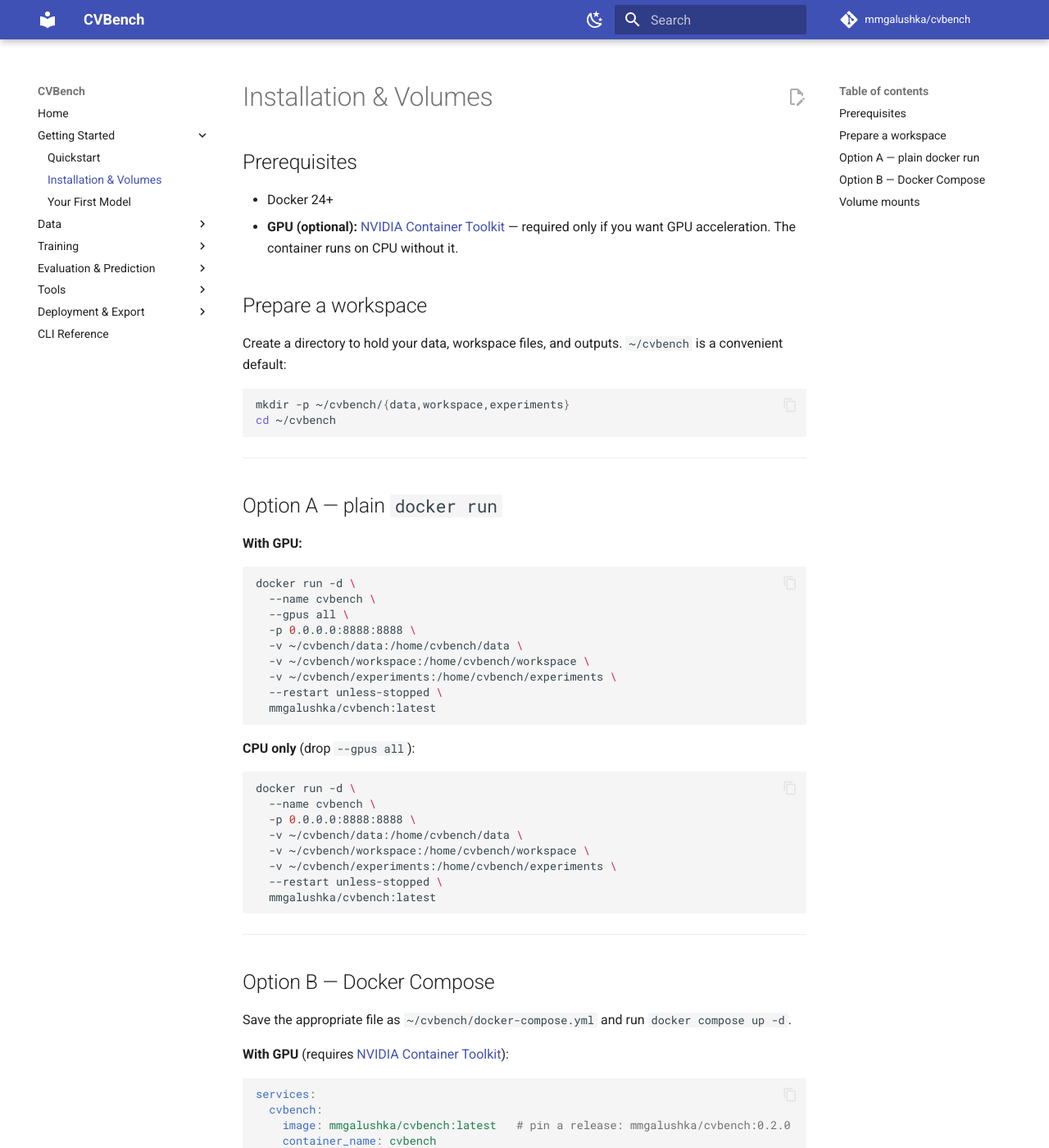
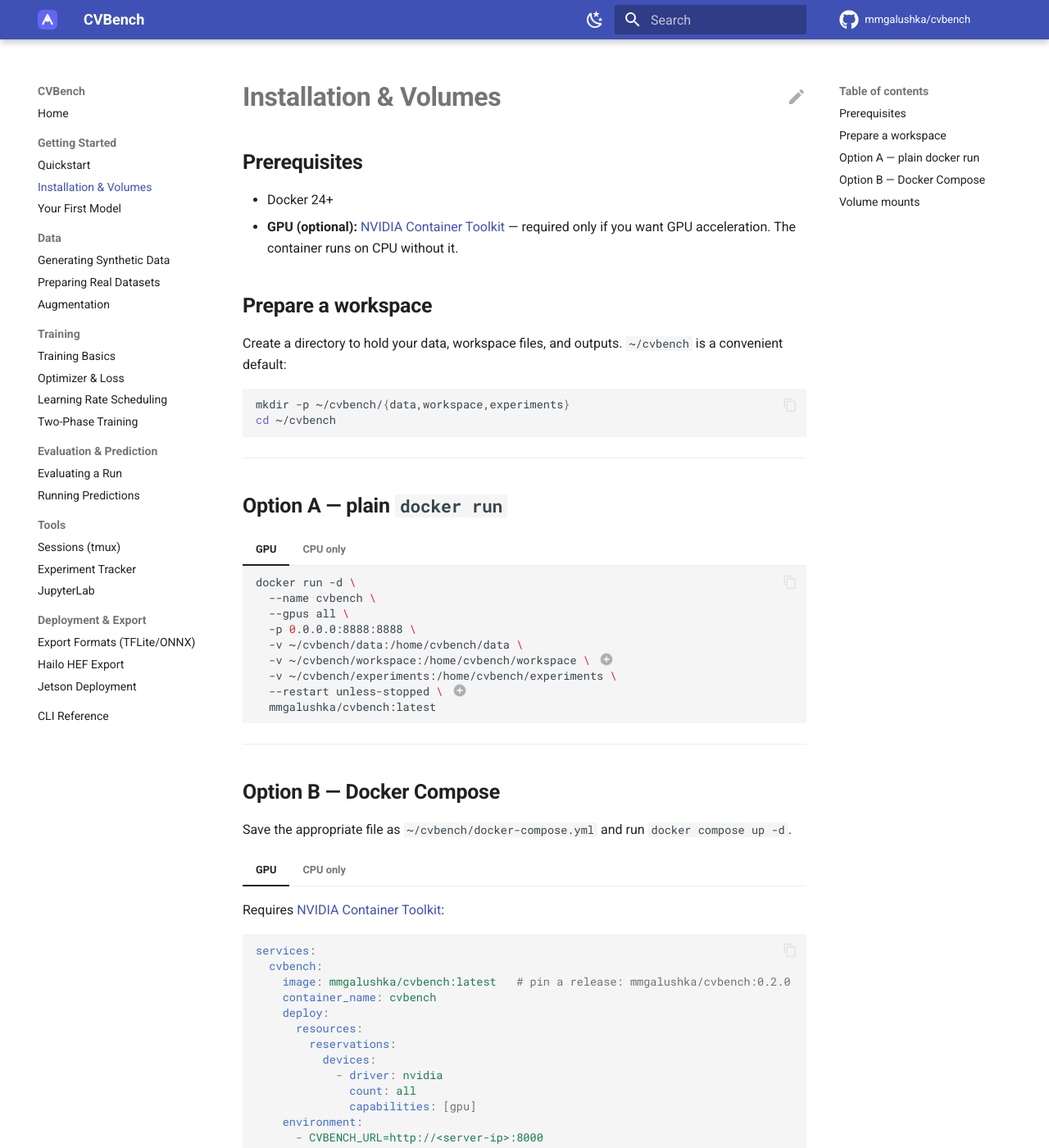
Before and after one commit to mmgalushka/cvbench, an MkDocs documentation site: the page built from docs/getting-started/installation.md, in a window 1280 px wide and 1400 px high. Shown: the whole window at 82% size. Built offline with MkDocs 1.6.1 and Material for MkDocs 9.7.7, drawn with Linux system fonts in a browser that asks for light colours; comment, search, counter and statistics services are not loaded; some of the changed text lies outside the part shown.

````diff
--- a/docs/getting-started/installation.md
+++ b/docs/getting-started/installation.md
@@ -20,32 +20,37 @@ cd ~/cvbench
 
 ## Option A — plain `docker run`
 
-**With GPU:**
+=== "GPU"
 
-```bash
-docker run -d \
-  --name cvbench \
-  --gpus all \
-  -p 0.0.0.0:8888:8888 \
-  -v ~/cvbench/data:/home/cvbench/data \
-  -v ~/cvbench/workspace:/home/cvbench/workspace \
-  -v ~/cvbench/experiments:/home/cvbench/experiments \
-  --restart unless-stopped \
-  mmgalushka/cvbench:latest
-```
+    ```bash
+    docker run -d \
+      --name cvbench \
+      --gpus all \
+      -p 0.0.0.0:8888:8888 \
+      -v ~/cvbench/data:/home/cvbench/data \
+      -v ~/cvbench/workspace:/home/cvbench/workspace \ # (1)!
+      -v ~/cvbench/experiments:/home/cvbench/experiments \
+      --restart unless-stopped \ # (2)!
+      mmgalushka/cvbench:latest
+    ```
 
-**CPU only** (drop `--gpus all`):
+    1. Bind-mounts your local `~/cvbench/workspace` directory into the container so notebooks and configs persist across restarts.
+    2. Automatically restarts the container after a reboot or crash, unless you stop it manually.
 
-```bash
-docker run -d \
-  --name cvbench \
-  -p 0.0.0.0:8888:8888 \
-  -v ~/cvbench/data:/home/cvbench/data \
-  -v ~/cvbench/workspace:/home/cvbench/workspace \
-  -v ~/cvbench/experiments:/home/cvbench/experiments \
-  --restart unless-stopped \
-  mmgalushka/cvbench:latest
-```
+=== "CPU only"
+
+    Drop `--gpus all`:
+
+    ```bash
+    docker run -d \
+      --name cvbench \
+      -p 0.0.0.0:8888:8888 \
+      -v ~/cvbench/data:/home/cvbench/data \
+      -v ~/cvbench/workspace:/home/cvbench/workspace \
+      -v ~/cvbench/experiments:/home/cvbench/experiments \
+      --restart unless-stopped \
+      mmgalushka/cvbench:latest
+    ```
 
 ---
 
@@ -53,50 +58,54 @@ docker run -d \
 
 Save the appropriate file as `~/cvbench/docker-compose.yml` and run `docker compose up -d`.
 
-**With GPU** (requires [NVIDIA Container Toolkit](https://docs.nvidia.com/datacenter/cloud-native/container-toolkit/install-guide.html)):
+=== "GPU"
 
-```yaml
-services:
-  cvbench:
-    image: mmgalushka/cvbench:latest   # pin a release: mmgalushka/cvbench:0.2.0
-    container_name: cvbench
-    deploy:
-      resources:
-        reservations:
-          devices:
-            - driver: nvidia
-              count: all
-              capabilities: [gpu]
-    environment:
-      - CVBENCH_URL=http://<server-ip>:8000
-    ports:
-      - "0.0.0.0:8000:8000"
-      - "0.0.0.0:8888:8888"
-    volumes:
-      - ~/cvbench/data:/home/cvbench/data
-      - ~/cvbench/workspace:/home/cvbench/workspace
-      - ~/cvbench/experiments:/home/cvbench/experiments
-    restart: unless-stopped
-```
+    Requires [NVIDIA Container Toolkit](https://docs.nvidia.com/datacenter/cloud-native/container-toolkit/install-guide.html):
 
-**CPU only** (remove the GPU lines):
+    ```yaml
+    services:
+      cvbench:
+        image: mmgalushka/cvbench:latest   # pin a release: mmgalushka/cvbench:0.2.0
+        container_name: cvbench
+        deploy:
+          resources:
+            reservations:
+              devices:
+                - driver: nvidia
+                  count: all
+                  capabilities: [gpu]
+        environment:
+          - CVBENCH_URL=http://<server-ip>:8000
+        ports:
+          - "0.0.0.0:8000:8000"
+          - "0.0.0.0:8888:8888"
+        volumes:
+          - ~/cvbench/data:/home/cvbench/data
+          - ~/cvbench/workspace:/home/cvbench/workspace
+          - ~/cvbench/experiments:/home/cvbench/experiments
+        restart: unless-stopped
+    ```
 
-```yaml
-services:
-  cvbench:
-    image: mmgalushka/cvbench:latest
-    container_name: cvbench
-    environment:
-      - CVBENCH_URL=http://<server-ip>:8000
-    ports:
-      - "0.0.0.0:8000:8000"
-      - "0.0.0.0:8888:8888"
-    volumes:
-      - ~/cvbench/data:/home/cvbench/data
-      - ~/cvbench/workspace:/home/cvbench/workspace
-      - ~/cvbench/experiments:/home/cvbench/experiments
-    restart: unless-stopped
-```
+=== "CPU only"
+
+    Remove the GPU `deploy` block:
+
+    ```yaml
+    services:
+      cvbench:
+        image: mmgalushka/cvbench:latest
+        container_name: cvbench
+        environment:
+          - CVBENCH_URL=http://<server-ip>:8000
+        ports:
+          - "0.0.0.0:8000:8000"
+          - "0.0.0.0:8888:8888"
+        volumes:
+          - ~/cvbench/data:/home/cvbench/data
+          - ~/cvbench/workspace:/home/cvbench/workspace
+          - ~/cvbench/experiments:/home/cvbench/experiments
+        restart: unless-stopped
+    ```
 
 Replace `<server-ip>` with the actual IP or hostname of your Docker host.
 
--- a/docs/stylesheets/extra.css
+++ b/docs/stylesheets/extra.css
@@ -26,3 +26,43 @@
   margin-top: 2rem;
   color: var(--md-default-fg-color--light);
 }
+
+/* Typographic rhythm refinements */
+.md-typeset h1 {
+  font-weight: 700;
+  letter-spacing: -0.02rem;
+}
+
+.md-typeset h2 {
+  font-weight: 600;
+  margin-top: 2rem;
+}
+
+.md-typeset h3 {
+  font-weight: 600;
+}
+
+/* Card hover affordance for feature grids */
+.md-typeset .grid.cards > ul > li,
+.md-typeset .grid.cards > ol > li {
+  transition: transform 0.15s ease, box-shadow 0.15s ease;
+}
+
+.md-typeset .grid.cards > ul > li:hover,
+.md-typeset .grid.cards > ol > li:hover {
+  transform: translateY(-2px);
+  box-shadow: var(--md-shadow-z2);
+}
+
+/* Softer corners on admonitions, collapsible details, and code blocks */
+.md-typeset .admonition,
+.md-typeset details,
+.md-typeset pre {
+  border-radius: 0.4rem;
+}
+
+/* Hero background/corner polish */
+.hero {
+  background: linear-gradient(180deg, var(--md-default-bg-color) 0%, var(--md-code-bg-color) 100%);
+  border-radius: 0.6rem;
+}
--- a/mkdocs.yml
+++ b/mkdocs.yml
@@ -37,40 +37,89 @@ nav:
 
 theme:
   name: material
+  logo: assets/images/favicon.svg
+  favicon: assets/images/favicon.svg
+  icon:
+    repo: fontawesome/brands/github
+    edit: material/pencil
+    view: material/eye
   palette:
     - media: "(prefers-color-scheme: light)"
       scheme: default
       primary: indigo
+      accent: indigo
       toggle:
         icon: material/weather-night
         name: Switch to dark mode
     - media: "(prefers-color-scheme: dark)"
       scheme: slate
       primary: indigo
+      accent: indigo
       toggle:
         icon: material/weather-sunny
         name: Switch to light mode
+  font:
+    text: Roboto
+    code: Roboto Mono
   features:
     - navigation.instant
+    - navigation.instant.progress
     - navigation.tracking
+    - navigation.sections
+    - navigation.expand
+    - navigation.indexes
+    - navigation.footer
     - navigation.top
+    - toc.follow
+    - search.suggest
+    - search.highlight
     - content.code.copy
+    - content.code.annotate
     - content.action.edit
+    - content.tabs.link
+    - content.tooltips
 
 extra_css:
   - stylesheets/extra.css
 
+extra:
+  generator: false
+  social:
+    - icon: fontawesome/brands/github
+      link: https://github.com/mmgalushka/cvbench
+
 markdown_extensions:
   - attr_list
   - md_in_html
+  - def_list
+  - footnotes
   - admonition
+  - pymdownx.details
   - tables
   - pymdownx.highlight
   - pymdownx.superfences
   - pymdownx.inlinehilite
+  - pymdownx.tabbed:
+      alternate_style: true
+  - pymdownx.snippets
+  - pymdownx.tasklist:
+      custom_checkbox: true
+  - pymdownx.magiclink:
+      repo_url_shorthand: true
+      user: mmgalushka
+      repo: cvbench
+  - pymdownx.betterem:
+      smart_enable: all
+  - pymdownx.caret
+  - pymdownx.mark
+  - pymdownx.tilde
+  - pymdownx.keys
   - pymdownx.emoji:
       emoji_index: !!python/name:material.extensions.emoji.twemoji
       emoji_generator: !!python/name:material.extensions.emoji.to_svg
+  - toc:
+      permalink: true
+      permalink_title: Anchor link to this section
   - mkdocs-click
 
 plugins:
````
Also changed, not shown: docs/assets/images/favicon.svg (added), 1 other file.
